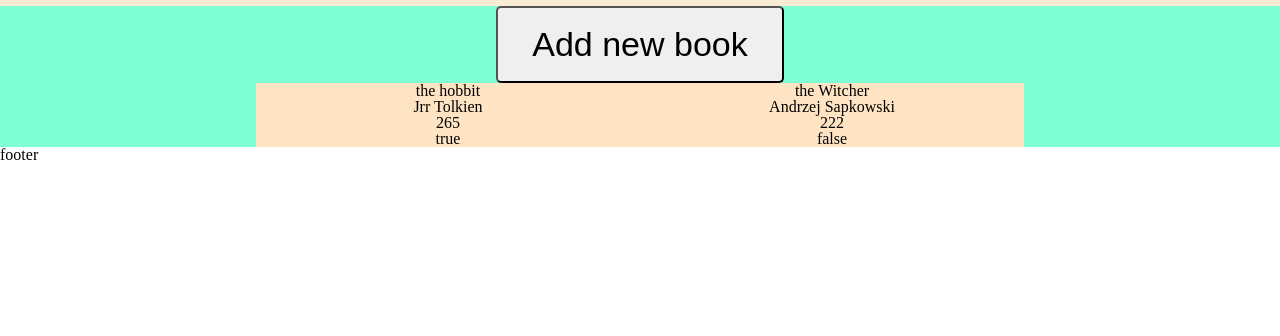
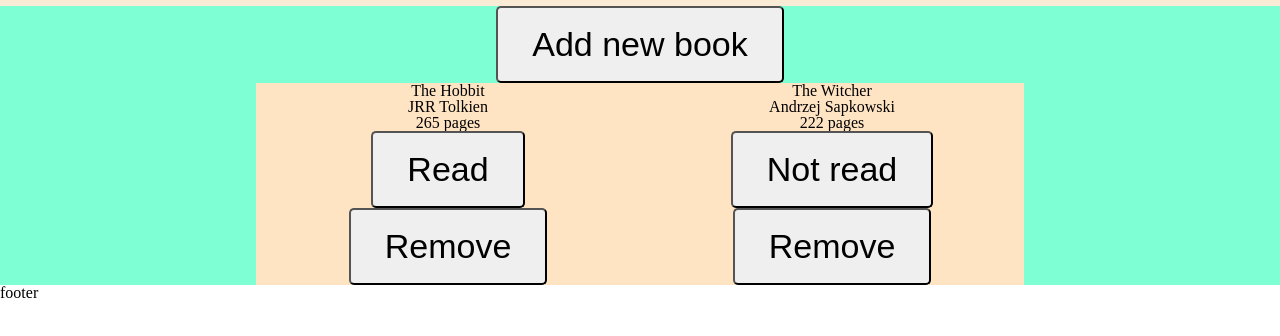
Before and after one commit to SaleMisanovic/odin-library, a plain HTML site: page index.html in a window 1280 px wide. Shown: the part 58-394 px from the top of the page. Drawn offline with Linux system fonts and the light colour scheme.

Commit message:
js done hope

```diff
--- a/index.html
+++ b/index.html
@@ -22,9 +22,9 @@
             <label for="author">Author</label>
             <input type="text" id="author" name="author" placeholder="Book author" required >
             <label for="pages">Number of pages</label>
-            <input type="text" id="pages" name="pages" placeholder="Number of pages" required>
+            <input type="number" id="pages" name="pages" placeholder="Number of pages" required>
             <label for="read">Read?</label>
-            <input type="text" id="read" name="read" required>
+            <input type="checkbox" id="read" name="read" value="true">
             <button type="submit" id="submit">Create</button>
             <button type="button" onclick="closeForm()" >Cancel</button>
           </form>
--- a/script.js
+++ b/script.js
@@ -20,28 +20,61 @@ function populateBookshelf() {
     shelf.appendChild(book);
 
     const title = document.createElement("p");
-    title.classList.add("title");
+    //title.classList.add("title");
     title.textContent = Book.title;
     book.appendChild(title);
 
     const author = document.createElement("p");
-    author.classList.add("author");
+    //author.classList.add("author");
     author.textContent = Book.author;
     book.appendChild(author);
 
     const pages = document.createElement("p");
-    pages.classList.add("pages");
-    pages.textContent = Book.pages;
+    //pages.classList.add("pages");
+    pages.textContent = Book.pages + " pages";
     book.appendChild(pages);
 
-    const read = document.createElement("p");
-    read.classList.add("read");
-    read.textContent = Book.read;
+    const read = document.createElement("button");
+    //read.classList.add("read");
+    if (Book.read=="true") {
+      read.textContent = "Read";
+    }else{
+      read.textContent = "Not read";
+    }
     book.appendChild(read);
+    read.addEventListener("click",function () {
+      updateRead(book.dataset.index)
+    })
+
+    book.setAttribute("data-index",myLibrary.indexOf(Book));
+
+    const remove = document.createElement("button");
+    remove.innerText = "Remove";
+    book.appendChild(remove);
+    remove.addEventListener("click",function () {
+      deleteBook(book.dataset.index)
+    })
+
   });
   };
 
-function emptyBookshelf(param) {
+  function deleteBook(bookIndex) {
+    myLibrary.splice(bookIndex,1)
+    emptyBookshelf();
+    populateBookshelf();
+  }
+
+  function updateRead(bookIndex) {
+    if (myLibrary[bookIndex].read == "true") {
+      myLibrary[bookIndex].read = "false"
+    }else{
+      myLibrary[bookIndex].read = "true";
+    }
+    emptyBookshelf();
+    populateBookshelf();
+  }
+
+function emptyBookshelf() {
   shelf.innerHTML = "";
 }
 
@@ -81,13 +114,11 @@ form.addEventListener("submit", (e) => {
     emptyBookshelf();
     populateBookshelf();
   }
-
-
 });
 
 
-const theHobbit = new Book("the hobbit", "Jrr Tolkien", 265, true, false);
-const theWitcher = new Book("the Witcher", "Andrzej Sapkowski", 222, false, false);
+const theHobbit = new Book("The Hobbit", "JRR Tolkien", 265, "true");
+const theWitcher = new Book("The Witcher", "Andrzej Sapkowski", 222, "false");
 
 addBookToLibrary(theHobbit);
 addBookToLibrary(theWitcher);
```
